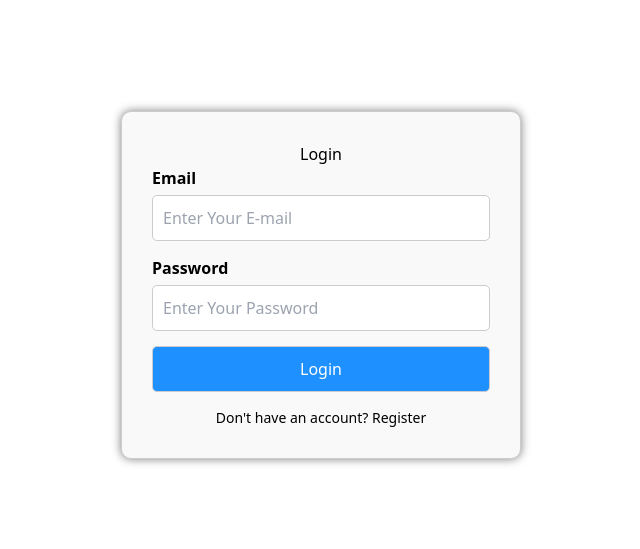
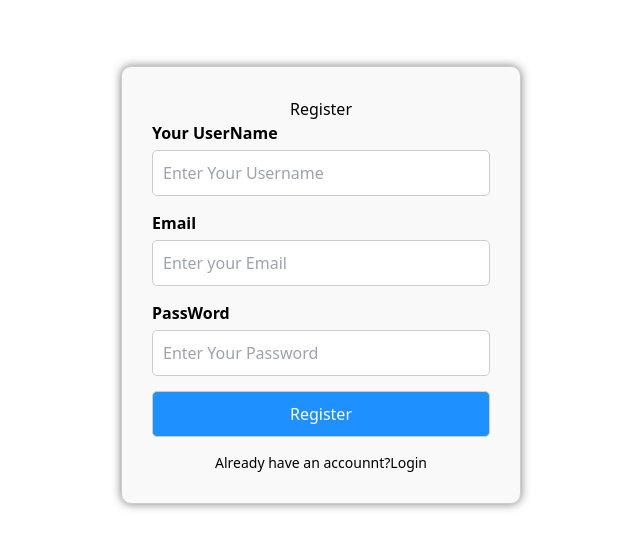
Before and after one commit to abhishek-shivale/MERN-stack-basic-auth-page, a React (Vite) app in the folder frontend/: page / in a window 1280 px wide. Shown: the part 115-664 px from the top of the page, without its empty margins (319-959 px from the left). Built offline with nearby package versions, Linux system fonts and the light colour scheme.

Commit message:
done project

```diff
--- a/frontend/src/App.jsx
+++ b/frontend/src/App.jsx
@@ -6,7 +6,7 @@ function App() {
 
   return (
     <>
-      <Login />
+      <Register />
     </>
   )
 }
--- a/frontend/src/component/register.css
+++ b/frontend/src/component/register.css
@@ -1,4 +1,4 @@
-/* *{
+*{
     margin: 0%;
     padding: 0%;
     box-sizing: border-box;
@@ -67,7 +67,7 @@ label {
     background-color: #0077cc;
 }
 
-.register-link {
+.login-link {
     margin-top: 15px;
     font-size: 14px;
-} */
+}
--- a/frontend/src/component/register.jsx
+++ b/frontend/src/component/register.jsx
@@ -1,76 +1,76 @@
-// import React, { useState } from 'react'
-// import './register.css'
-// import { application } from 'express';
-// function register() {
-//   const [email, setEmail] = useState('');
-//   const [password, setPassword] = useState('');
-//   const [username, setUsername] = useState('')
-//   const [update, setUpdate] = useState('');
-//   const tryRegister = async () =>{
-//     if(password.length>= 8){
-//       const data = await fetch('http://localhost:3001/register',{
-//         method:'POST',
-//         body: JSON.stringify({
-//           username: username,
-//           email: email,
-//           password: password
-//         }),
-//         headers:{'content-type': 'application/json'}
-//       })
-//        console.log('---------->data', data);
-//     const jsonData = await data.json();
+import React, { useState } from 'react'
+import './register.css'
+function register() {
+  const [email, setEmail] = useState('');
+  const [password, setPassword] = useState('');
+  const [username, setUsername] = useState('')
+  const [update, setUpdate] = useState('');
+  const tryRegister = async () =>{
+    if(password.length>= 8){
+      const data = await fetch('http://localhost:3001/register',{
+        method:'POST',
+        body: JSON.stringify({
+          username: username,
+          email: email,
+          password: password
+        }),
+        headers:{'content-type': 'application/json'}
+      })
+       console.log('---------->data', data);
+    const jsonData = await data.json();
 
-//     console.log('---------->jsonData', jsonData);
-//     setUpdate(jsonData.msg);
-//     }else{
-//       setUpdate('A Password must contain 8 characters')
-//     }
-//   }
-//   return (
-// <div className='register-container'>
-//     <div className='register-form'>
-//      <h1>Register</h1>
-//      <div className='input-group'>
-//       <label htmlFor='username'>Your UserName</label>
-//       <input
-//       type='text'
-//       id='username'
-//       required
-//       placeholder='Enter Your Username'
-//       className='input-field'
-//       onChange={(e)=>{
-//         setUsername(e.target.value)
-//       }}
-//       value={username}
-//       />
+    console.log('---------->jsonData', jsonData);
+    setUpdate(jsonData.msg);
+    }else{
+      setUpdate('A Password must contain 8 characters')
+    }
+  }
+  return (
+<div className='register-container'>
+    <div className='register-form'>
+     <h1>Register</h1>
+     <div className='input-group'>
+      <label htmlFor='username'>Your UserName</label>
+      <input
+      type='text'
+      id='username'
+      required
+      placeholder='Enter Your Username'
+      className='input-field'
+      onChange={(e)=>{
+        setUsername(e.target.value)
+      }}
+      value={username}
+      />
 
-//      </div>
-//       <div className='input-group'>
-//       <label htmlFor='email'>Email</label>
-//       <input
-//       type='email'
-//       id='email'
-//       required
-//       placeholder='Enter your Email'
-//       onChange={(e)=>{setEmail(e.target.value)}} value={email}/>
-//     </div>
-//     <div className='input-group'>
-//       <label htmlFor='password'>PassWord</label>
-//       <input type='password'
-//       id='password' required
-//       placeholder='Enter Your Password'className='input-field'
-//       onChange={(e)=>{setPassword(e.target.value)}}value={password}/>
-//     </div>
-//     <button type='submit' className='register-button' onClick={tryRegister}>Register</button>
-//     <p className='login-link'>
-//       Already have an accounnt?<a href='/login'>Login</a>
-//     </p>
-//     {update && <p style={{color:'red'}}>{update}</p>}
-//   </div>
-// </div>
+     </div>
+      <div className='input-group'>
+      <label htmlFor='email'>Email</label>
+      <input
+      type='email'
+      id='email'
+      className='input-field'
+      required
+      placeholder='Enter your Email'
+      onChange={(e)=>{setEmail(e.target.value)}} value={email}/>
+    </div>
+    <div className='input-group'>
+      <label htmlFor='password'>PassWord</label>
+      <input type='password'
+      id='password' required
+      placeholder='Enter Your Password'className='input-field'
+      onChange={(e)=>{setPassword(e.target.value)}}value={password}/>
+    </div>
+    <button type='submit' className='register-button' onClick={tryRegister}>Register</button>
+    <p className='login-link'>
+      Already have an accounnt?<a href='/login'>Login</a>
+    </p>
+    {update && <p style={{color:'red'}}>{update}</p>}
+  </div>
+</div>
 
 
-//   )
-// }
+  )
+}
 
-// export default register
+export default register
```
Also changed, not shown: 1 other file (tests, documents, lock files or other folders).
